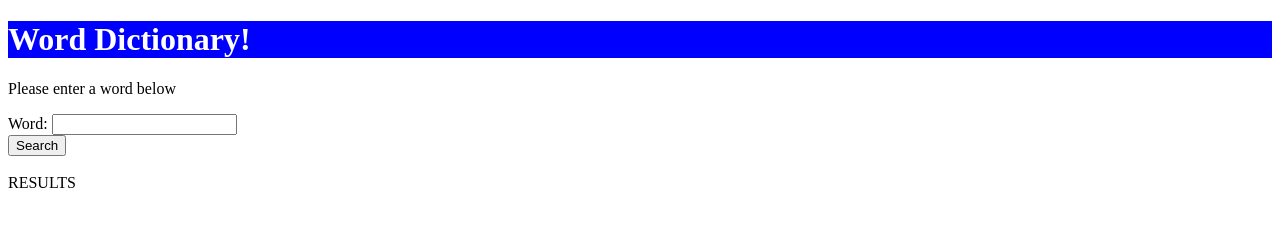
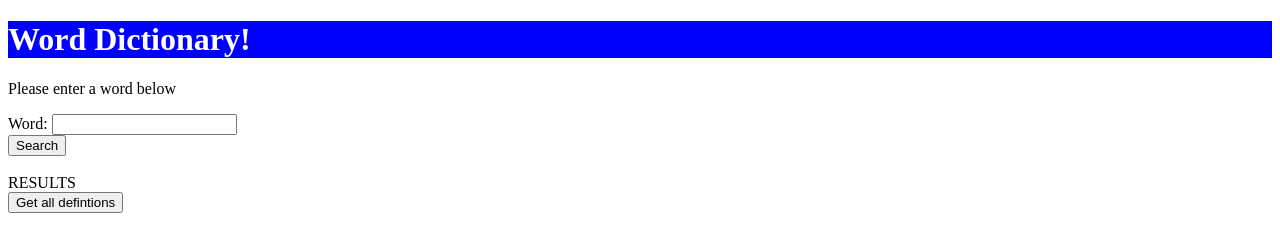
Before and after one commit to Jodi-MarieTaylor/info2180-lab6, a plain HTML site: page index.html in a window 1280 px wide. Drawn offline with Linux system fonts and the light colour scheme.

Commit message:
Start of number 4

```diff
--- a/index.html
+++ b/index.html
@@ -8,16 +8,22 @@
 <p>Please enter a word below</p>
 <form action="request.php">
   Word: <input type="text" name="q" id="word"><br>
-  <input type="submit" value="Search" onclick="getDefinition(); return false;">
+  <input type="submit" value="Search" onclick="getDefinition(false); return false;">
 </form>
 </br>
 <div id="result"> RESULTS  </div>
-
+<button id="all"  onclick="getDefinition(true); return false;">Get all defintions</button>
 
 <script type="text/javascript">
-function getDefinition() {
+function getDefinition(bool) {
     // word.preventDefault();
+    if (bool){
+        var word = "&all=true";
+    }
+    else{
     var word = document.getElementById('word').value;
+    }
+
     console.log(word);
     var xmlhttp = new XMLHttpRequest();
 
```
